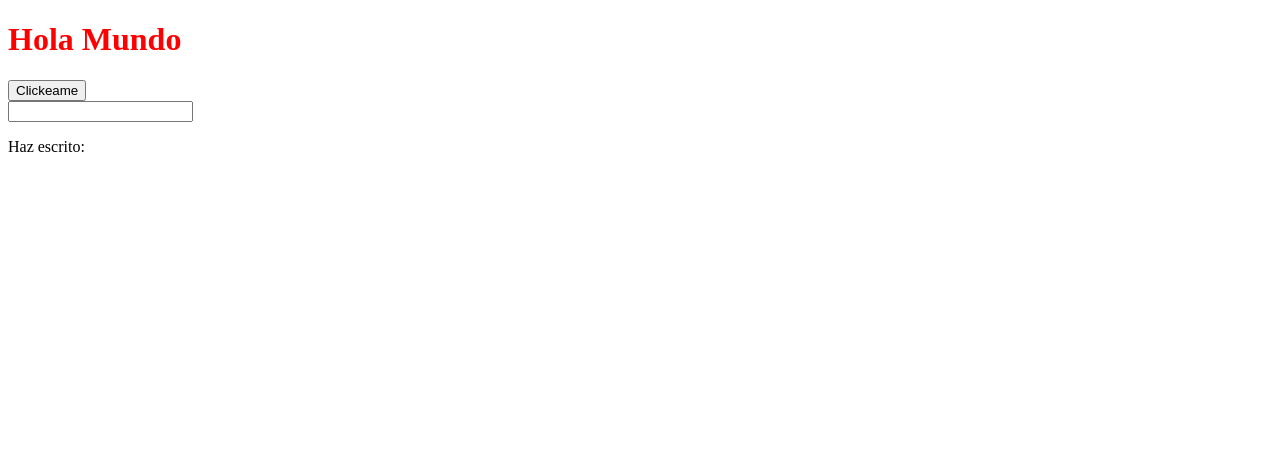
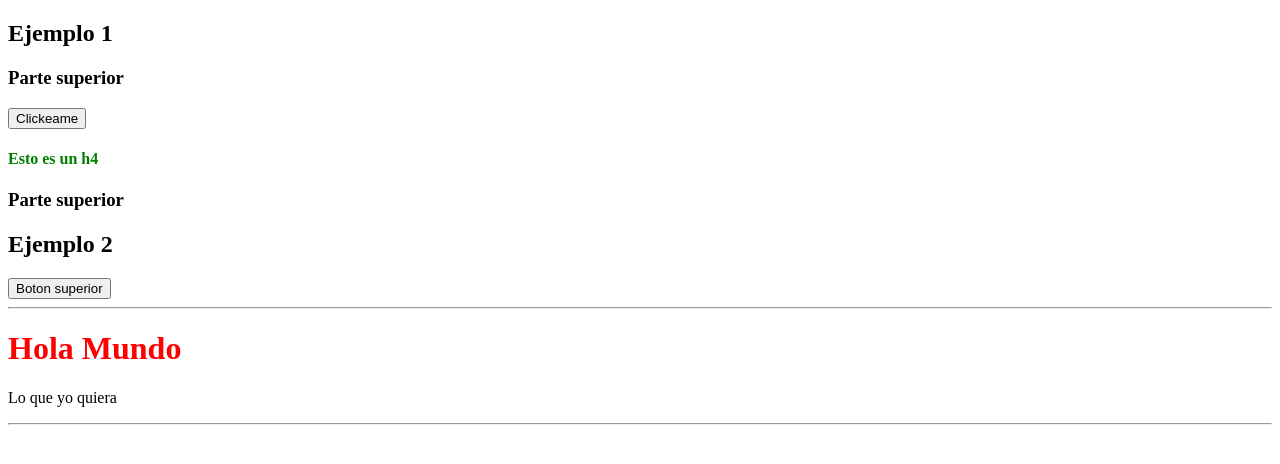
Before and after one commit to JLXP/react-peliculas, a React (Vite) app: page / in a window 1280 px wide. Shown: the top 464 px of the page. Built offline with nearby package versions, Linux system fonts and the light colour scheme.

Commit message:
Pasando contenido como parametro

```diff
--- a/src/App.tsx
+++ b/src/App.tsx
@@ -1,36 +1,36 @@
-import { useState } from "react";
 import Cabecera from "./Cabecera";
-import MostrarTexto from "./MostrarTexto";
+import ProyectarContenido from "./ProyectarContenido";
+import ProyectarContenido2 from "./ProyectarContenido2";
 
-function App() {
-
-  const [texto, setTexto] = useState('');
-
-  let texto2 = '';
-  console.log(texto2);
-
-
-  const manejarClick = () => alert('click');
-
-  const manejarKeyUp = (e:React.KeyboardEvent<HTMLInputElement>)=>
-  {
-    texto2 = e.currentTarget.value;
-    setTexto(e.currentTarget.value);
-  }
-  //coment
+export default function App() {
 
 
   return (
     <>
-    <Cabecera/>
-      <button onClick={manejarClick}>Clickeame</button>
-      <div>
-        <input onKeyUp={(e)=> manejarKeyUp(e)}/>
-      </div>
-    <MostrarTexto texto={texto} />
+    <h2>Ejemplo 1</h2>
+      <ProyectarContenido>
+        <>
+          <button onClick={()=> alert('He sido clickeado')}>Clickeame</button>
+          <h4>Esto es un h4</h4>
+        </>
+      </ProyectarContenido>
+
+      <h2>Ejemplo 2</h2>
+
+      <ProyectarContenido2
+
+        parteSuperior={<button>Boton superior</button>}
+        parteIntermedia={<>
+          <Cabecera/>
+          <p>Lo que yo quiera</p>
+        </>}
+
+        parteInferior={<>
+
+        </>}
+
+      />
     </>
 
   )
 }
-
-export default App
--- /dev/null
+++ b/src/ProyectarContenido.tsx
@@ -0,0 +1,14 @@
+export default function ProyectarContenido(props:ProyectarContenidoProps){
+
+    return(
+        <>
+            <h3>Parte superior</h3>
+            {props.children}
+            <h3>Parte superior</h3>
+        </>
+    )
+}
+
+interface ProyectarContenidoProps{
+    children: React.ReactNode
+}
--- /dev/null
+++ b/src/ProyectarContenido2.tsx
@@ -0,0 +1,18 @@
+export default function ProyectarContenido2 (props: ProyectarContenido2Props){
+
+    return(
+        <>
+            {props.parteSuperior}
+            <hr/>
+            {props.parteIntermedia}
+            <hr/>
+            {props.parteInferior}
+        </>
+    )
+}
+
+interface ProyectarContenido2Props{
+    parteSuperior: React.ReactNode;
+    parteIntermedia: React.ReactNode;
+    parteInferior: React.ReactNode;
+}
```
Also changed, not shown: src/EjemploEstado.tsx (added, +34 -0 lines), 1 other file (tests, documents, lock files or other folders).
